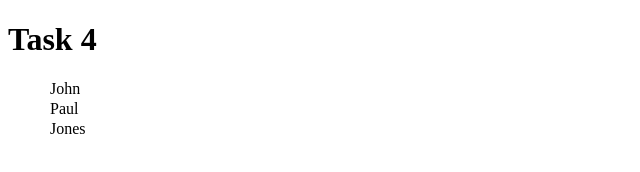
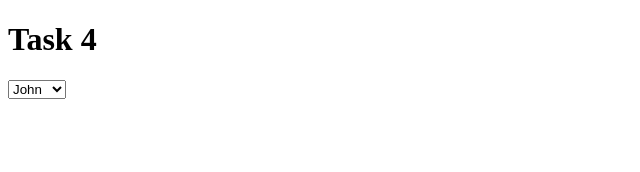
Before and after one commit to kassu11/AMK-javascript, a plain HTML site: page module03/t4/4.html in a window 1280 px wide. Shown: the whole page, without its empty margins (0-640 px from the left). Drawn offline with Linux system fonts and the light colour scheme.

Commit message:
ul > select

```diff
--- a/module03/t4/4.html
+++ b/module03/t4/4.html
@@ -9,6 +9,6 @@
   </head>
   <body>
     <h1>Task 4</h1>
-    <ul id="target"></ul>
+    <select id="target"></select>
   </body>
 </html>
```
Also changed, not shown: testit/test-v3/code.js (line endings or trailing spaces).
